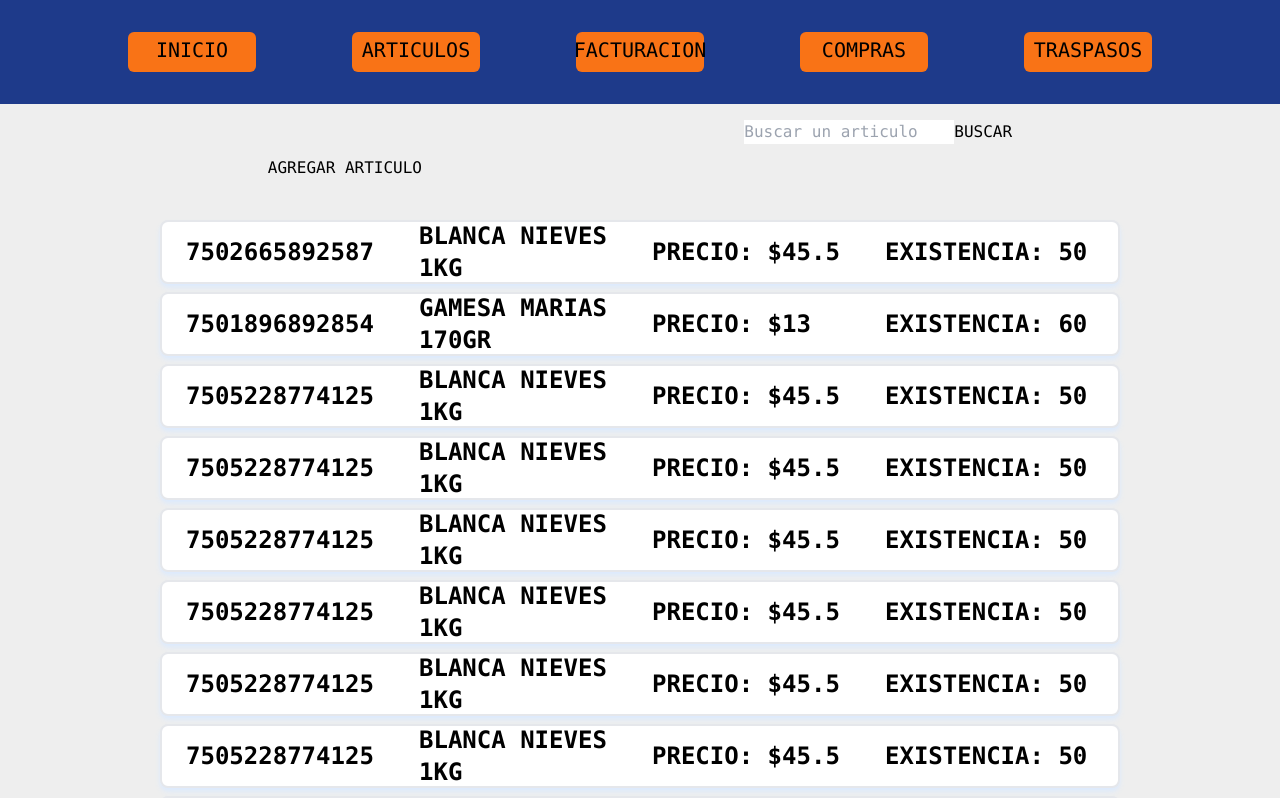
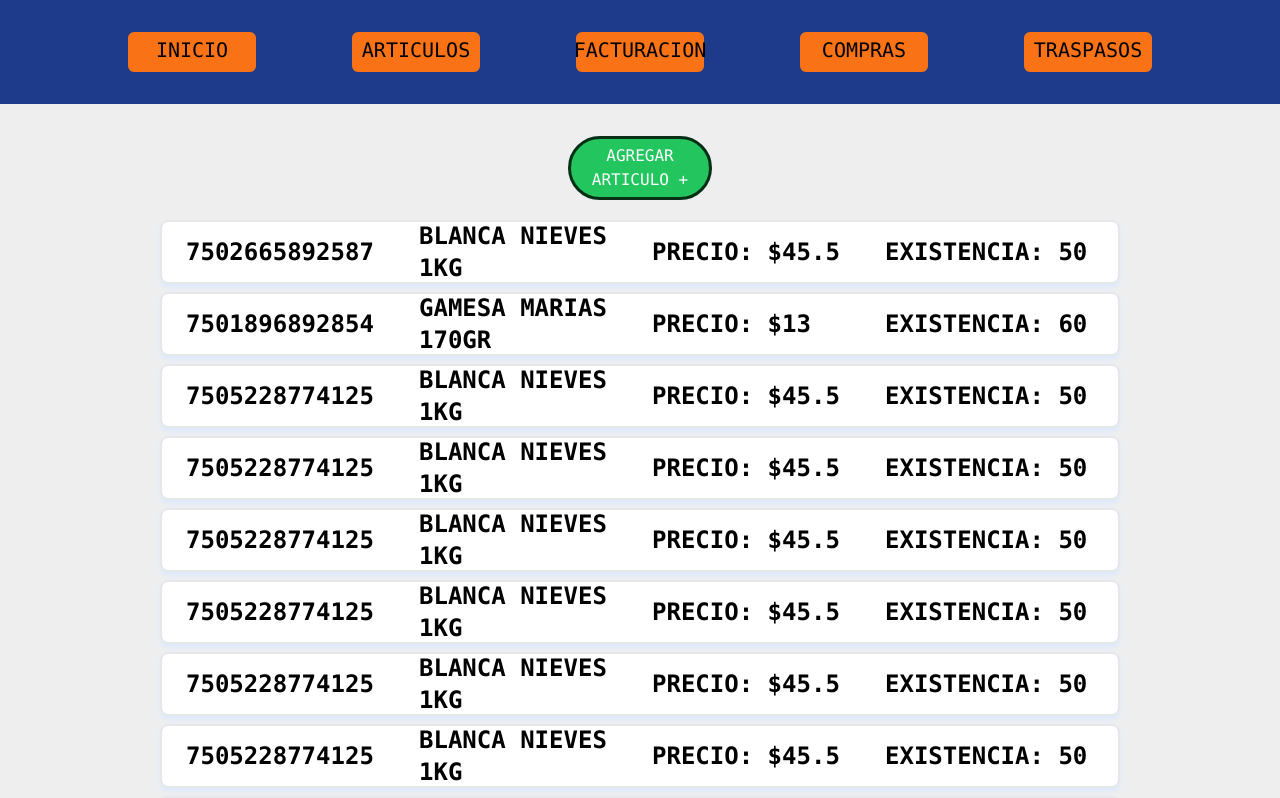
Before and after one commit to DavidRomeroC/punto-de-venta-admin, a Next.js app: page /articulos in a window 1280 px wide. Shown: the top 798 px of the page. Built offline with nearby package versions, Linux system fonts and the light colour scheme; data requests are answered from the project's data file.

Commit message:
agregando modal

```diff
--- a/package.json
+++ b/package.json
@@ -16,6 +16,7 @@
     "autoprefixer": "10.4.15",
     "eslint": "8.48.0",
     "eslint-config-next": "13.4.19",
+    "formik": "^2.4.5",
     "json-server": "^0.17.3",
     "mongoose": "^7.5.0",
     "next": "13.4.19",
--- a/src/app/articulos/page.tsx
+++ b/src/app/articulos/page.tsx
@@ -1,4 +1,5 @@
 import Articulos from "@/components/Articulos"
+import AgregarArticulo from "@/components/AgregarArticulo"
 
 async function getData() {
     const res = await fetch("http://localhost:5000/articulos", { cache: 'no-store' })
@@ -10,13 +11,7 @@
     const data = await getData()
     return (
         <div className="flex flex-col w-full" >
-            <div className="w-5/6 flex self-center justify-around h-24 ">
-                <button> AGREGAR ARTICULO </button>
-                <form action="GET">
-                    <input type="text" placeholder="Buscar un articulo" />
-                    <button>BUSCAR</button>
-                </form>
-            </div>
+            <AgregarArticulo />
             <Articulos data={data} />
         </div>
     )
--- /dev/null
+++ b/src/components/AgregarArticulo.tsx
@@ -0,0 +1,55 @@
+"use client"
+
+import { useState } from "react"
+
+
+const AgregarArticulo = () => {
+
+    const [modalAdd, setModalAdd] = useState(false)
+
+    const handleShow = () => {
+        if (modalAdd === false) {
+            setModalAdd(true)
+        } else {
+            setModalAdd(false)
+        }
+    }
+
+    console.log(modalAdd)
+
+    return (
+        <>
+            {
+                modalAdd
+                    ?
+                    <div> Formulario  </div>
+                    :
+                    <div className="w-9/12 flex self-center justify-around h-24 ">
+                        <button
+                            className="w-36
+                                        h-16
+                                        self-center
+                                        bg-green-500
+                                        rounded-full
+                                        text-white
+                                        border-solid
+                                        border-[3px]
+                                        border-green-950
+                                        duration-150
+                                        hover:bg-green-800
+                                        hover:-translate-y-1
+                                        hover:duration-150
+                                        hover:border-[4px]
+                                        "
+                            onClick={handleShow}
+                        >
+                            AGREGAR ARTICULO +
+                        </button>
+                    </div>
+            }
+        </>
+
+    )
+}
+
+export default AgregarArticulo
```
Also changed, not shown: 1 other file (tests, documents, lock files or other folders).
